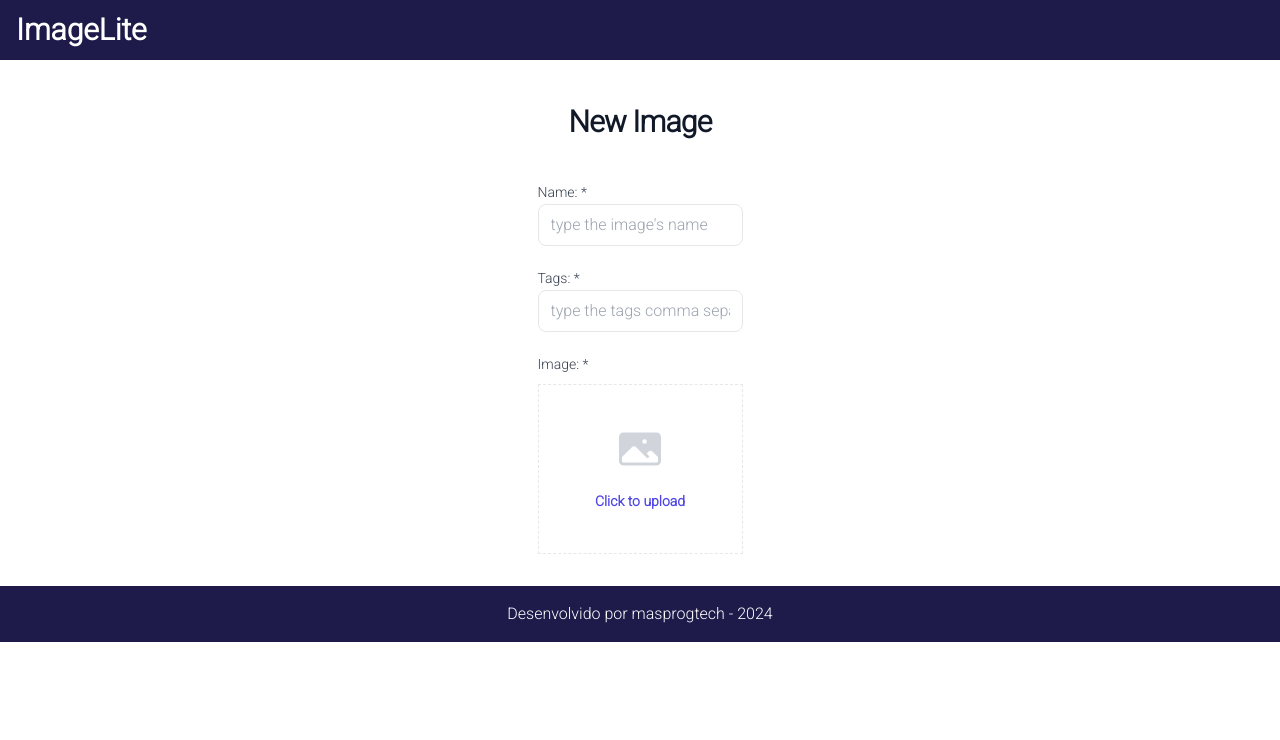
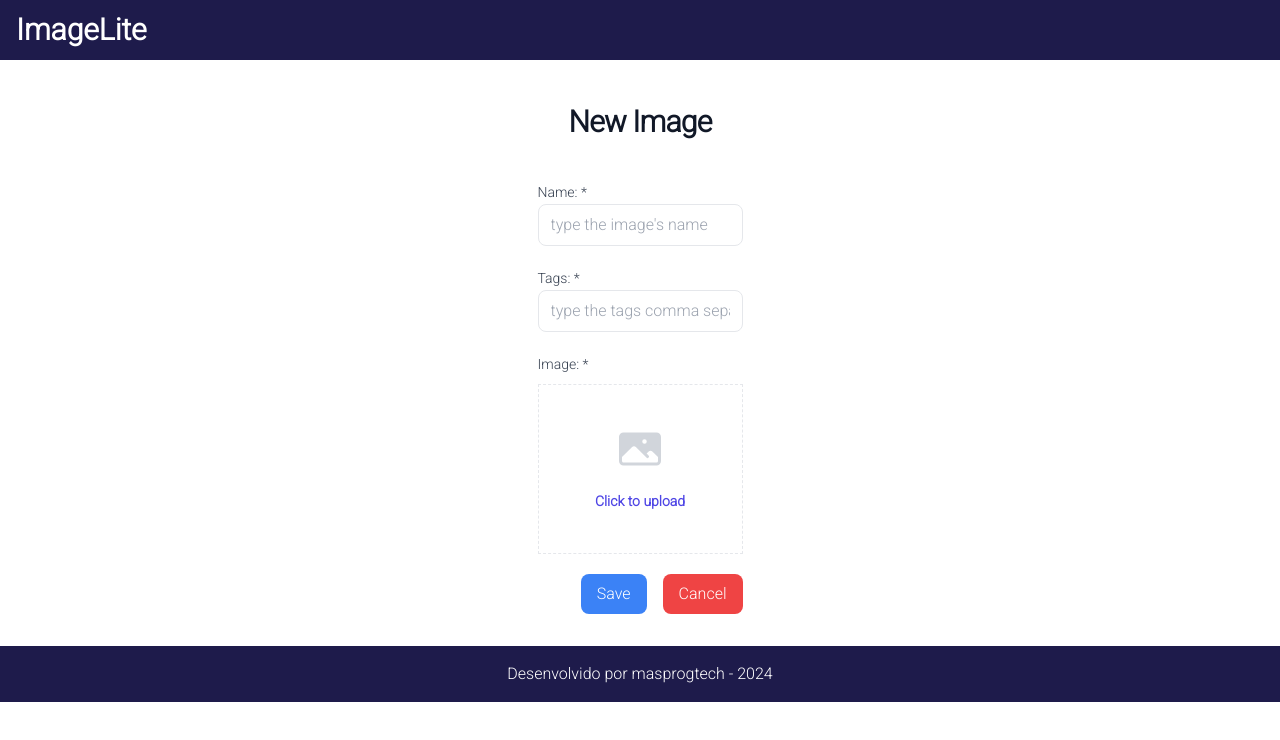
Before and after one commit to masprog2022/imagelite, a Next.js app in the folder app/: page /form in a window 1280 px wide. Shown: the top 740 px of the page. Built offline with nearby package versions, Linux system fonts and the light colour scheme.

Commit message:
feat: getting data from the form

```diff
--- a/app/src/app/form/page.tsx
+++ b/app/src/app/form/page.tsx
@@ -1,24 +1,51 @@
-import { InputText, Template } from "@/components";
+"use client";
+
+import { Button, InputText, Template } from "@/components";
+import { useFormik } from "formik";
+import Link from "next/link";
+
+interface FormProps {
+  name: string;
+  tags: string;
+  file: any;
+}
+
+const formsScheme: FormProps = { name: "", tags: "", file: "" };
 
 export default function FormPage() {
+  const formmik = useFormik<FormProps>({
+    initialValues: formsScheme,
+    onSubmit: (dados: FormProps) => {
+      console.log(dados);
+    },
+  });
+
   return (
     <Template>
       <section className="flex flex-col items-center justify-center my-5">
         <h5 className="mt-3 mb-10 text-3xl font-extrabold tracking-tight text-gray-900">
           New Image
         </h5>
-        <form action="">
+        <form onSubmit={formmik.handleSubmit}>
           <div className="grid-cols-1">
             <label className="block text-sm font-medium leading-6 text-gray-700">
               Name: *
             </label>
-            <InputText placeholder="type the image's name" />
+            <InputText
+              id="name"
+              onChange={formmik.handleChange}
+              placeholder="type the image's name"
+            />
           </div>
           <div className="grid-cols-1 mt-5">
             <label className="block text-sm font-medium leading-6 text-gray-700">
               Tags: *
             </label>
-            <InputText placeholder="type the tags comma separated" />
+            <InputText
+              id="tags"
+              onChange={formmik.handleChange}
+              placeholder="type the tags comma separated"
+            />
           </div>
           <div className="grid-cols-1 mt-5">
             <label className="block text-sm font-medium leading-6 text-gray-700">
@@ -33,9 +60,9 @@ export default function FormPage() {
                   aria-hidden="true"
                 >
                   <path
-                    fill-rule="evenodd"
+                    fillRule="evenodd"
                     d="M1.5 6a2.25 2.25 0 012.25-2.25h16.5A2.25 2.25 0 0122.5 6v12a2.25 2.25 0 01-2.25 2.25H3.75A2.25 2.25 0 011.5 18V6zM3 16.06V18c0 .414.336.75.75.75h16.5A.75.75 0 0021 18v-1.94l-2.69-2.689a1.5 1.5 0 00-2.12 0l-.88.879.97.97a.75.75 0 11-1.06 1.06l-5.16-5.159a1.5 1.5 0 00-2.12 0L3 16.061zm10.125-7.81a1.125 1.125 0 112.25 0 1.125 1.125 0 01-2.25 0z"
-                    clip-rule="evenodd"
+                    clipRule="evenodd"
                   />
                 </svg>
                 <div className="flex mt-4 text-sm leading-6 text-gray-600">
@@ -47,6 +74,20 @@ export default function FormPage() {
               </div>
             </div>
           </div>
+          <div className="flex items-center justify-end mt-5 gap-x-4">
+            <Button
+              style="bg-blue-500 hover:bg-blue-300"
+              label="Save"
+              type="submit"
+            />
+            <Link href="/gallery">
+              <Button
+                style="bg-red-500 hover:bg-red-300"
+                label="Cancel"
+                type="button"
+              />
+            </Link>
+          </div>
         </form>
       </section>
     </Template>
--- a/app/src/components/button/Button.tsx
+++ b/app/src/components/button/Button.tsx
@@ -2,16 +2,19 @@ interface ButtonProps {
   style: string;
   label?: string;
   onClick?: (event: any) => void;
+  type?: "submit" | "button" | "reset" | undefined;
 }
 
 export const Button: React.FC<ButtonProps> = ({
   style,
   label,
   onClick,
+  type,
 }: ButtonProps) => {
   return (
     <button
       className={`px-4 py-2 text-white ${style} rounded-lg`}
+      type={type}
       onClick={onClick}
     >
       {label}
--- a/app/src/components/input/InputText.tsx
+++ b/app/src/components/input/InputText.tsx
@@ -1,5 +1,6 @@
 interface InputTextProps {
   style?: string;
+  id?: string;
   onChange?: (event: React.ChangeEvent<HTMLInputElement>) => void;
   placeholder?: string;
 }
```
